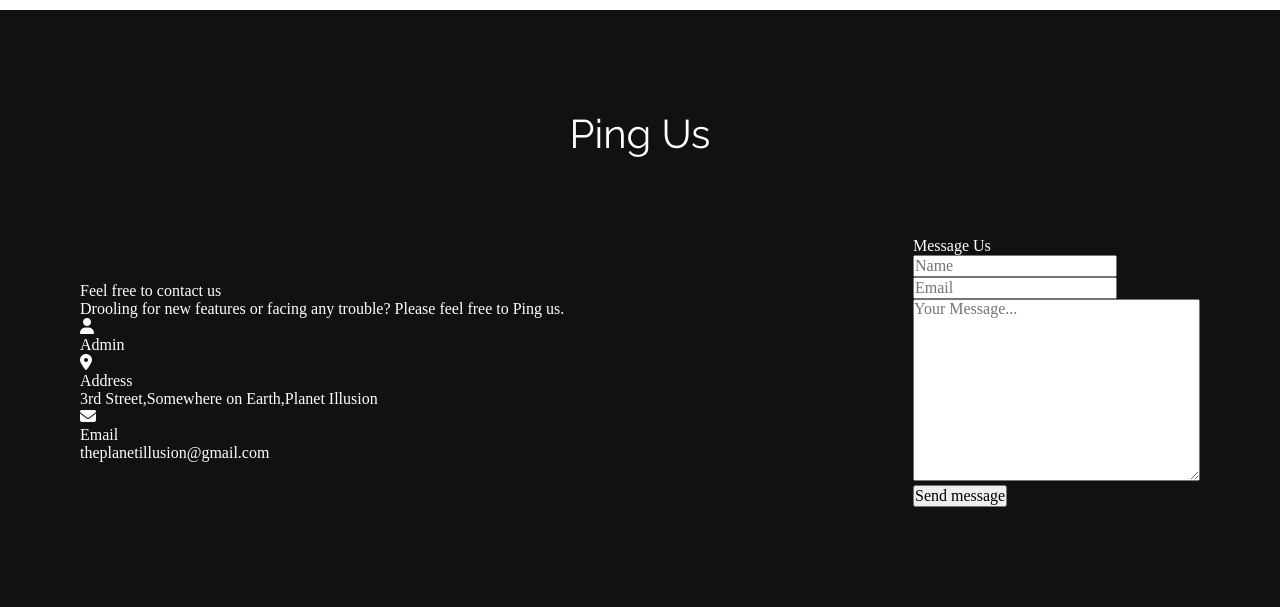
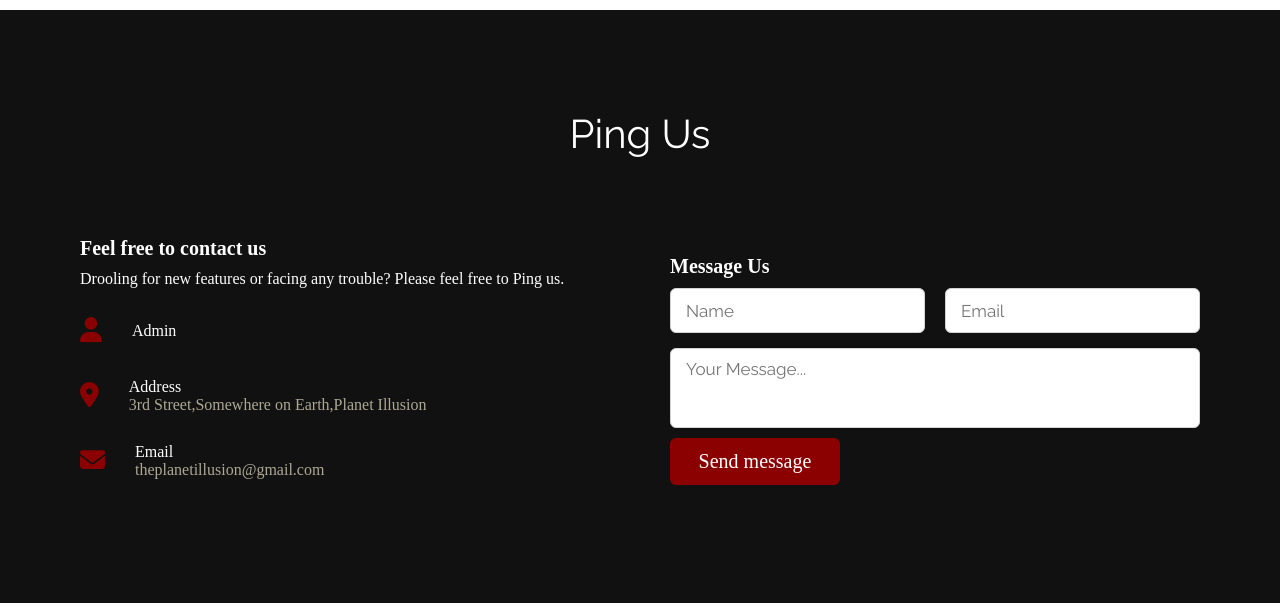
Before and after one commit to rashafathima/Road-Accident-Tracker, a PHP site: page / in a window 1280 px wide. Shown: the part 2593-3200 px from the top of the page. Run offline with PHP 8.4, Linux system fonts and the light colour scheme; some libraries are stand-ins or nearby versions.

Commit message:
Update master.css

```diff
--- a/css/master.css
+++ b/css/master.css
@@ -216,12 +216,12 @@ section .title::after {
 
 /*About Section*/
 
-.about, .services, .portfolio, footer {
+.about, .services, .portfolio, .contact footer {
     font-family: var(--fuentesecond);
 }
 
 .about .about-content,
-.services .serv-content,.contact-content {
+.services .serv-content,.contact .contact-content {
     display: flex;
     flex-wrap: wrap;
     align-items: center;
@@ -368,6 +368,114 @@ section .title::after {
     border-radius: 5px;
     border: 5px solid #00b300; /*Quitar*/
     transition: all 0.3s ease;
+}
+
+/*Contact*/
+.contact .contact-content .column {
+    width: calc(50% - 30px);
+}
+
+.contact .contact-content .text {
+    font-size: 20px;
+    font-weight: 600;
+    margin-bottom: 10px;
+    font-style: "Raleway", sans-serif;
+}
+
+.contact .contact-content .left p {
+    text-align: justify;
+}
+
+.contact .contact-content .left .icons {
+    margin: 10px 0;
+}
+
+.contact .contact-content .row {
+    display: flex;
+    height: 65px;
+    align-items: center;
+}
+
+.contact .contact-content .row .info {
+    margin-left: 30px;
+}
+
+.contact .contact-content .row i {
+    font-size: 25px;
+    color: #8B0000;
+}
+
+.contact .contact-content .info .head {
+    font-weight: 500;
+}
+
+.contact .contact-content .info .sub-title {
+    color: #ADA996;
+}
+
+.contact .right form .fields {
+    display: flex;
+}
+
+.contact .right form .field,
+.contact .right form .fields .field {
+    height: 45px;
+    width: 100%;
+    margin-bottom: 15px;
+}
+
+.contact .right form .name {
+    margin-right: 10px;
+}
+
+.contact .right form .email {
+    margin-left: 10px;
+}
+
+.contact .right form .textarea {
+    height: 80px;
+    width: 100%;
+}
+
+.contact .right form .field input,
+.contact .right form .textarea textarea {
+    height: 100%;
+    width: 100%;
+    border: 1px solid lightgrey;
+    border-radius: 6px;
+    outline: none;
+    padding: 0 15px;
+    font-size: 17px;
+    font-family: var(--fuentesecond);
+}
+
+.contact .right form .textarea textarea {
+    padding-top: 10px;
+    resize: none;
+}
+
+.contact .right form .button {
+    height: 47px;
+    width: 170px;
+    margin-top: 10px;
+}
+
+.contact .right form .button button {
+    width: 100%;
+    height: 100%;
+    border: 2px solid #8B0000;
+    background: #8B0000;
+    color: #fff;
+    font-size: 20px;
+    font-weight: 500;
+    border-radius: 6px;
+    cursor: pointer;
+    transition: all 0.3s ease;
+}
+
+.contact .right form .button button:hover {
+    color: #8B0000;
+    background: white;
 }
 
 
@@ -564,6 +672,10 @@ footer span a:hover {
     width: 200px;
     object-fit: cover;
 }
+
+
+
+
   footer {
     padding: 20px 23px;
     font-size: 15px;
```
